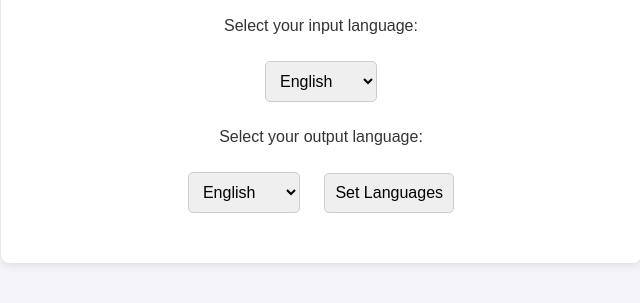
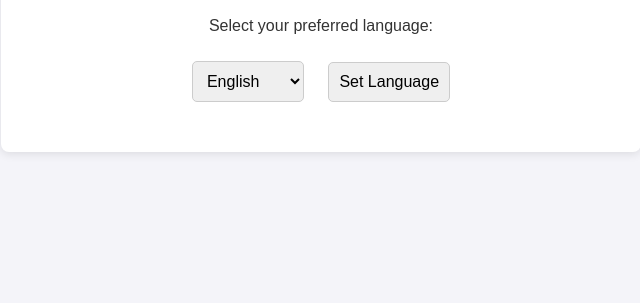
Before and after one commit to ThutaCodes/Interpreter_Azure, a plain HTML site: page index.html in a window 1280 px wide. Shown: the part 101-404 px from the top of the page, without its empty margins (319-959 px from the left). Drawn offline with Linux system fonts and the light colour scheme.

Commit message:
Update language selection UI for clarity and consistency

```diff
--- a/index.html
+++ b/index.html
@@ -42,8 +42,8 @@
 <body>
   <div class="container">
     <h1>Live Translator</h1>
-    <p>Select your input language:</p>
-    <select id="inputLanguageSelector">
+    <p>Select your preferred language:</p>
+    <select id="languageSelector">
       <option value="en">English</option>
       <option value="fr">French</option>
       <option value="es">Spanish</option>
@@ -57,22 +57,7 @@
       <option value="ar">Arabic</option>
       <option value="ur">Urdu</option>
     </select>
-    <p>Select your output language:</p>
-     <select id="outputLanguageSelector">
-        <option value="en">English</option>
-        <option value="fr">French</option>
-        <option value="es">Spanish</option>
-        <option value="de">German</option>
-        <option value="it">Italian</option>
-        <option value="zh-Hans">Chinese</option>
-        <option value="ja">Japanese</option>
-        <option value="ko">Korean</option>
-        <option value="th">Thai</option>
-        <option value="hi">Hindi</option>
-         <option value="ar">Arabic</option>
-         <option value="ur">Urdu</option>
-    </select>
-    <button id="setLanguage">Set Languages</button>
+    <button id="setLanguage">Set Language</button>
     <div id="output"></div>
   </div>
   <script src="client.js"></script>
```
Lines whose indentation alone changed are shown as unchanged.
